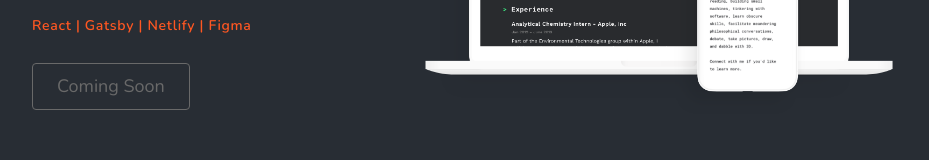
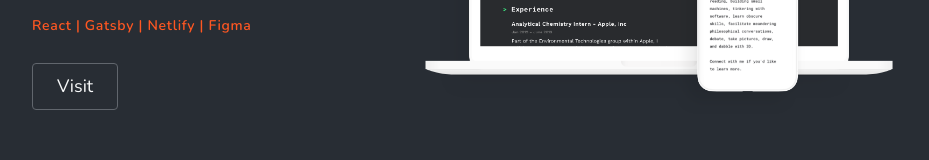
Before and after one commit to rrwinterstein/portfolio-site, a Gatsby site: page / in a window 1280 px wide. Shown: the part 3159-3319 px from the top of the page, without its empty margins (160-1089 px from the left). Built offline with nearby package versions, Linux system fonts and the light colour scheme; Gatsby itself is replaced by a stand-in of ours.

Commit message:
updates project link

```diff
--- a/src/components/projects.js
+++ b/src/components/projects.js
@@ -209,12 +209,11 @@ const projects = () => {
           <span>React | Gatsby | Netlify | Figma</span>
           <Button
             className="btn"
-            // href="https://ciscoserrano.com/"
-            // target="_blank"
-            // rel="noopener noreferrer"
-            disabled
+            href="https://sprightly-marshmallow-6c7531.netlify.app/"
+            target="_blank"
+            rel="noopener noreferrer"
           >
-            Coming Soon
+            Visit
           </Button>
         </div>
         <LazyLoad offset={2000} once>
```
